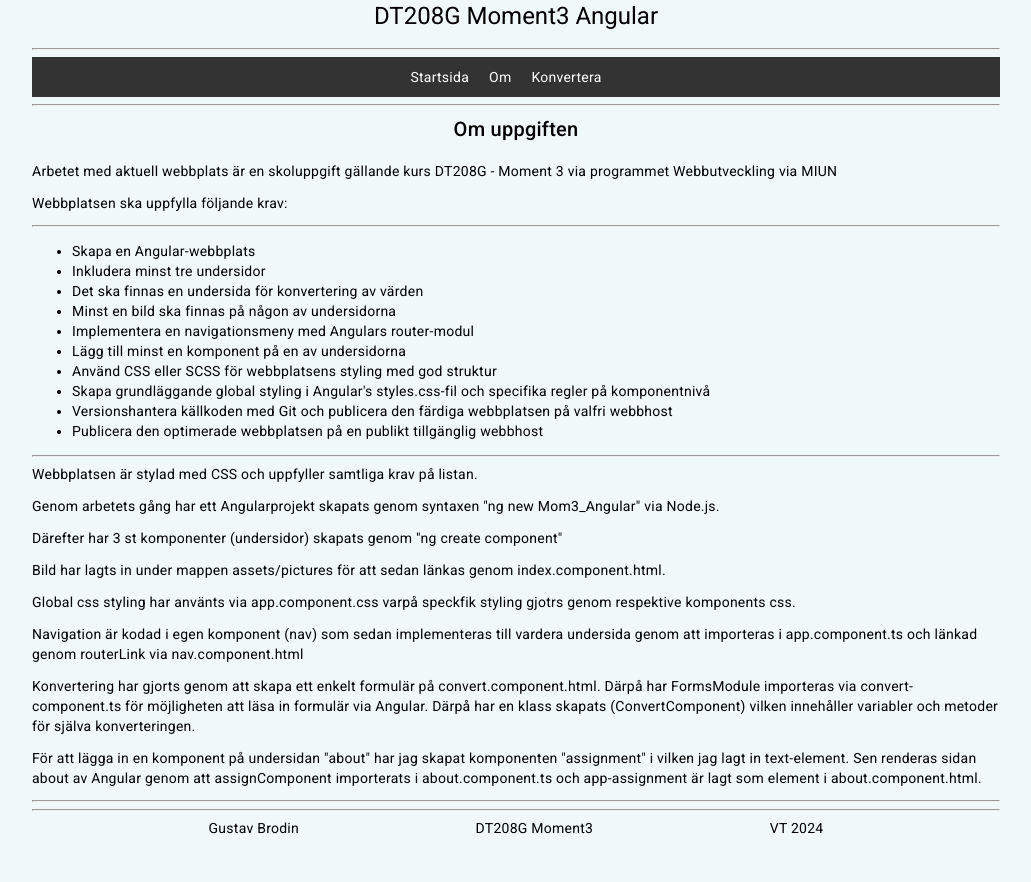
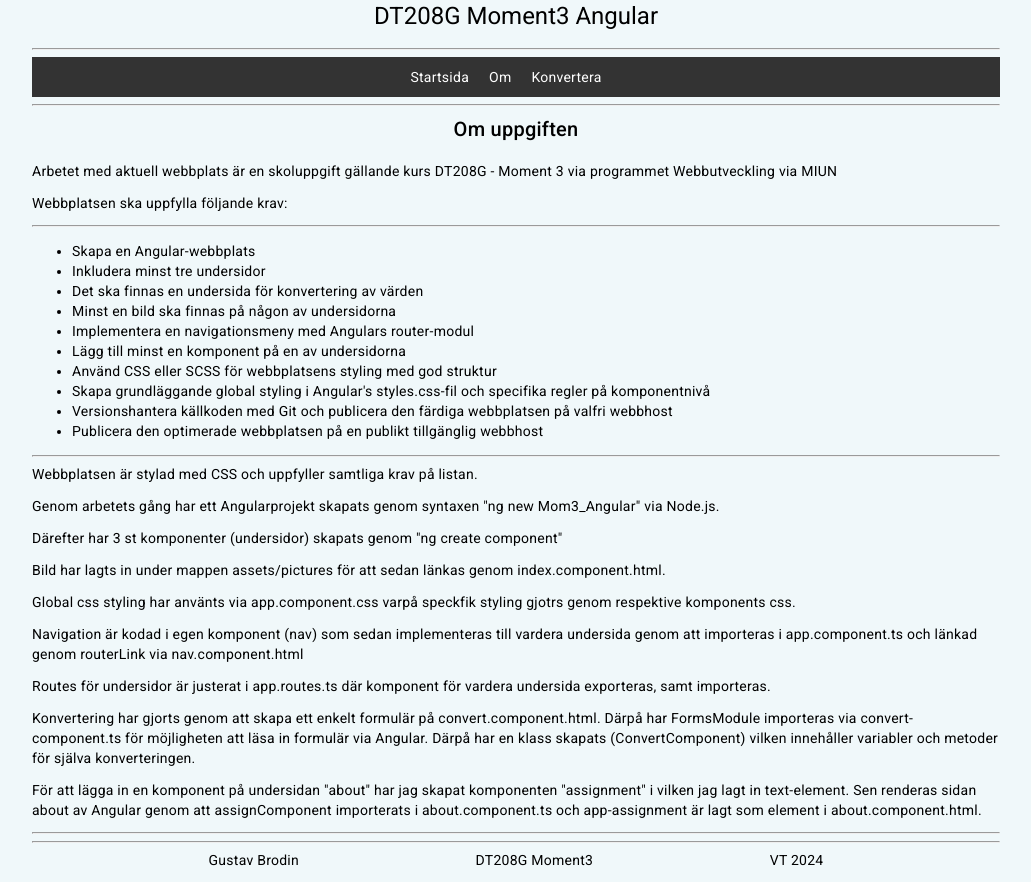
Before and after one commit to BrodinGustav/Mom3_Angular, an Angular app: page /about in a window 1280 px wide. Shown: the whole page, without its empty margins (124-1155 px from the left). Before the commit the page ends 850 px from the top, so only its background shows below. Built offline with nearby package versions, Linux system fonts and the light colour scheme.

Commit message:
commit 8

```diff
--- a/src/app/assignment/assignment.component.html
+++ b/src/app/assignment/assignment.component.html
@@ -22,6 +22,7 @@
     <p>Bild har lagts in under mappen assets/pictures för att sedan länkas genom index.component.html.</p>
     <p>Global css styling har använts via app.component.css varpå speckfik styling gjotrs genom respektive komponents css.</p>
     <p>Navigation är kodad i egen komponent (nav) som sedan implementeras till vardera undersida genom att importeras i app.component.ts och länkad genom routerLink via nav.component.html</p>
+    <p>Routes för undersidor är justerat i app.routes.ts där komponent för vardera undersida exporteras, samt importeras. </p>
     <p>Konvertering har gjorts genom att skapa ett enkelt formulär på convert.component.html. Därpå har FormsModule importeras via convert-component.ts för möjligheten att läsa in
         formulär via Angular. Därpå har en klass skapats (ConvertComponent) vilken innehåller variabler och metoder för själva konverteringen.
         <p>För att lägga in en komponent på undersidan "about" har jag skapat komponenten "assignment" i vilken jag lagt in text-element. Sen renderas sidan about av Angular genom
```
